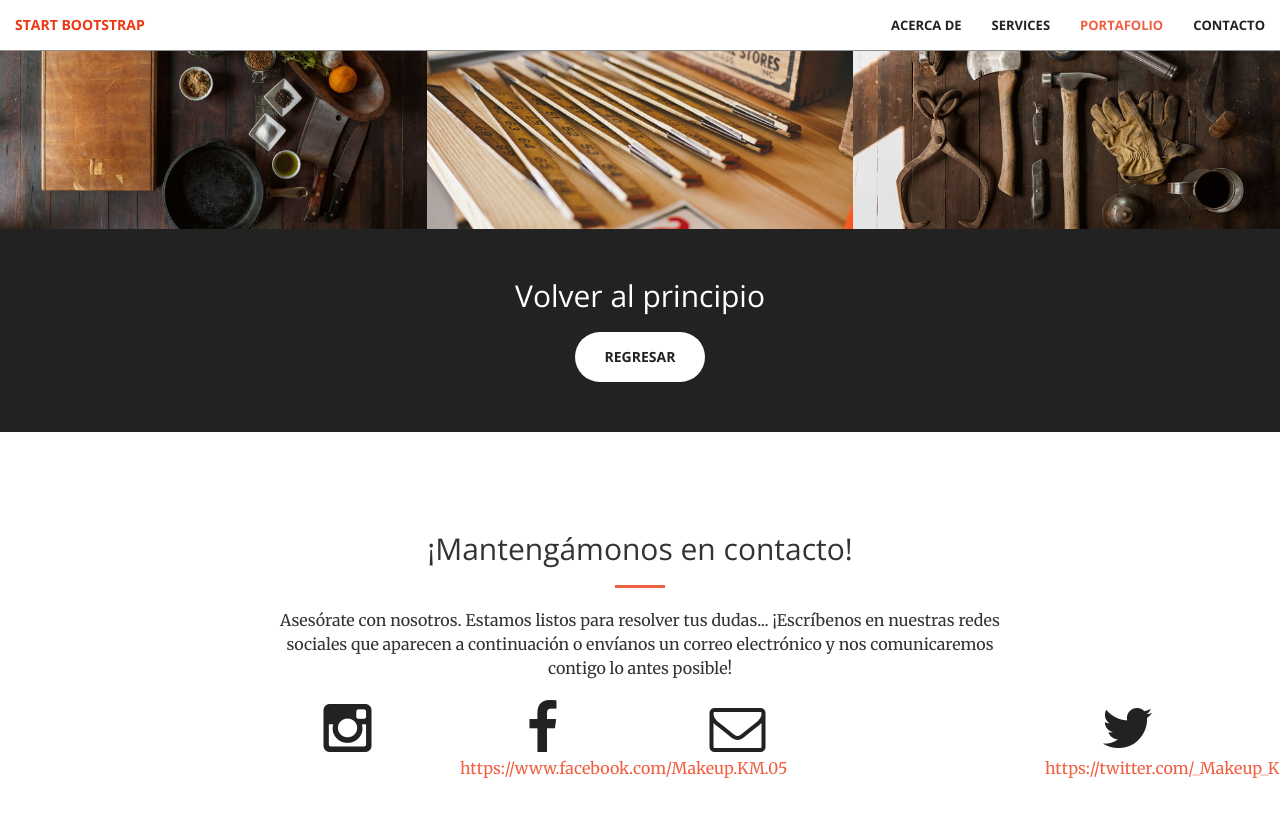
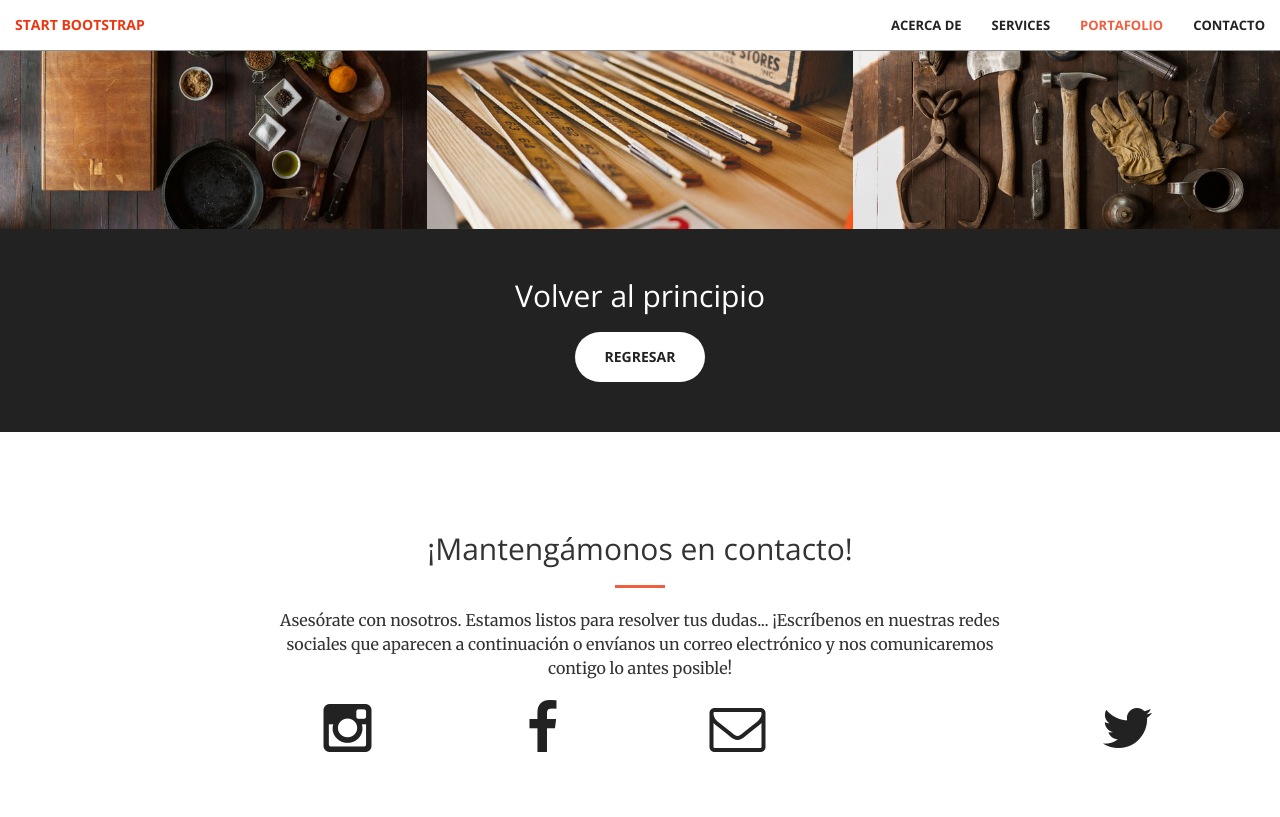
Before and after one commit to KatherineMerchanS/KatherineMerchanS.github.io, a Jekyll site: the page built from index.html, in a window 1280 px wide and 900 px high, scrolled down 2005 px. Shown: the top 817 px of the window. Built offline with Jekyll 4.4.1, drawn with Linux system fonts in a browser that asks for light colours; part of the change alters nothing that is shown.

Commit message:
Update _config.yml

```diff
--- a/_config.yml
+++ b/_config.yml
@@ -5,9 +5,5 @@ description: > # this means to ignore newlines until "baseurl:"
 baseurl: "" # the subpath of your site, e.g. /blog/
 url: "" # the base hostname & protocol for your site
 
-facebook_username: "https://www.facebook.com/Makeup.KM.05"
-twitter_username: "https://twitter.com/_Makeup_KM"
-github_username:
-
 # Build settings
 markdown: kramdown
```
